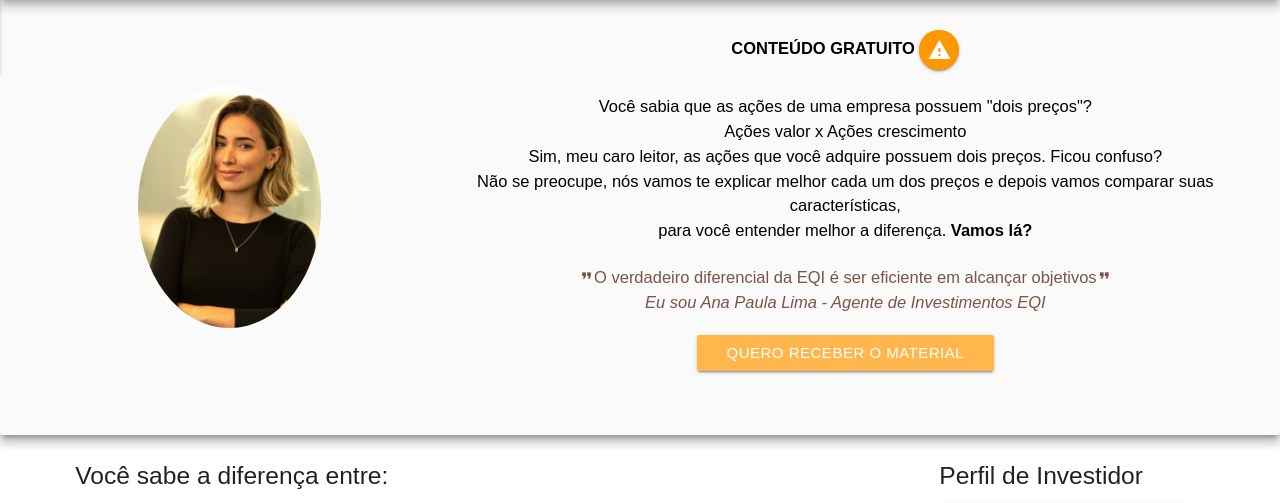
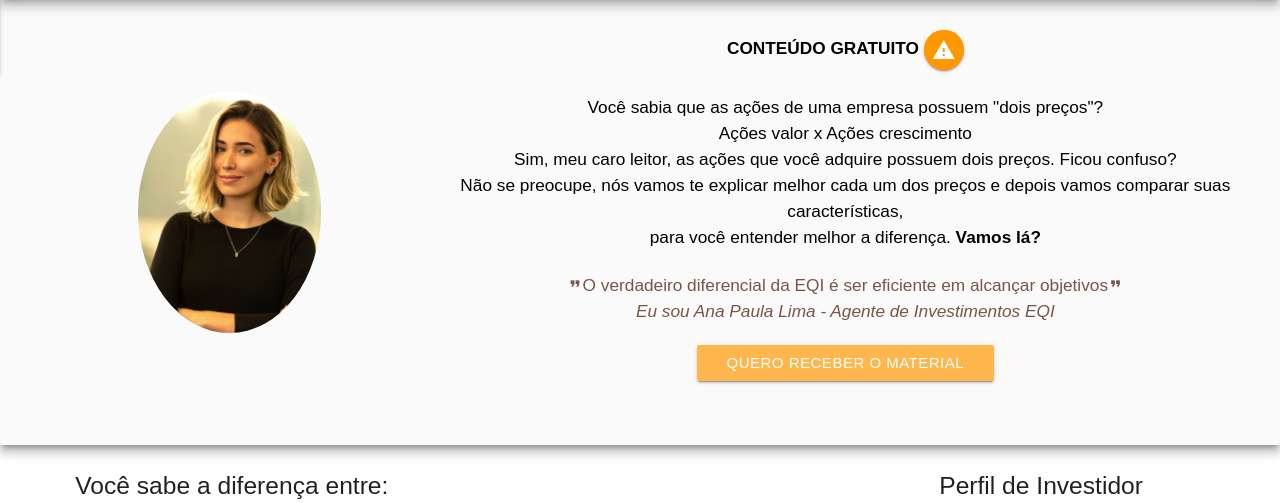
Before and after one commit to BruMedeiross/pageOne, a plain HTML site: page index.html in a window 1280 px wide. Shown: the part 786-1289 px from the top of the page. Drawn offline with nearby package versions, Linux system fonts and the light colour scheme.

Commit message:
Update custom.css

```diff
--- a/css/custom.css
+++ b/css/custom.css
@@ -17,7 +17,7 @@
 }
 
 span{
-	font-size: 110%;
+	font-size: 115%;
 }
 
 
```
